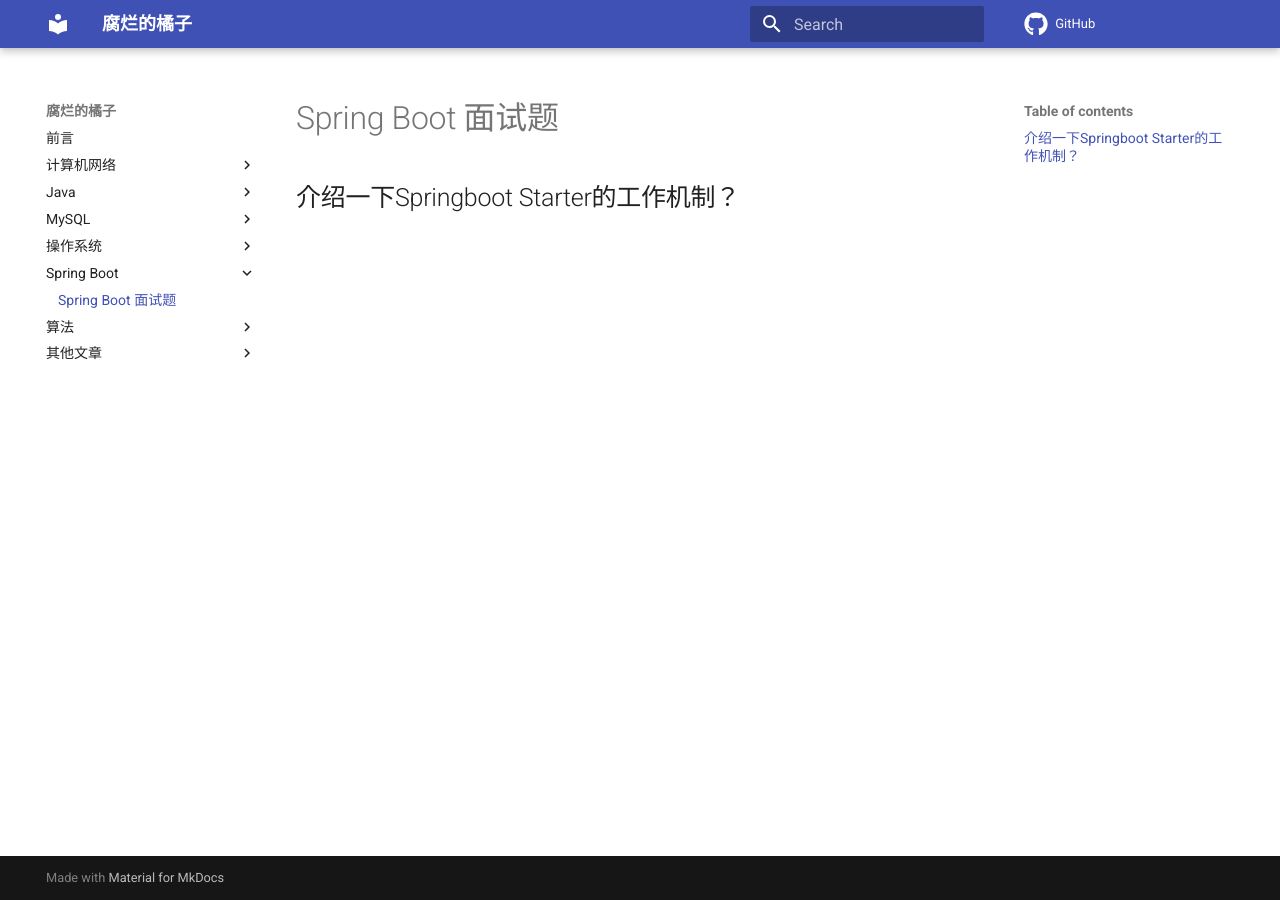
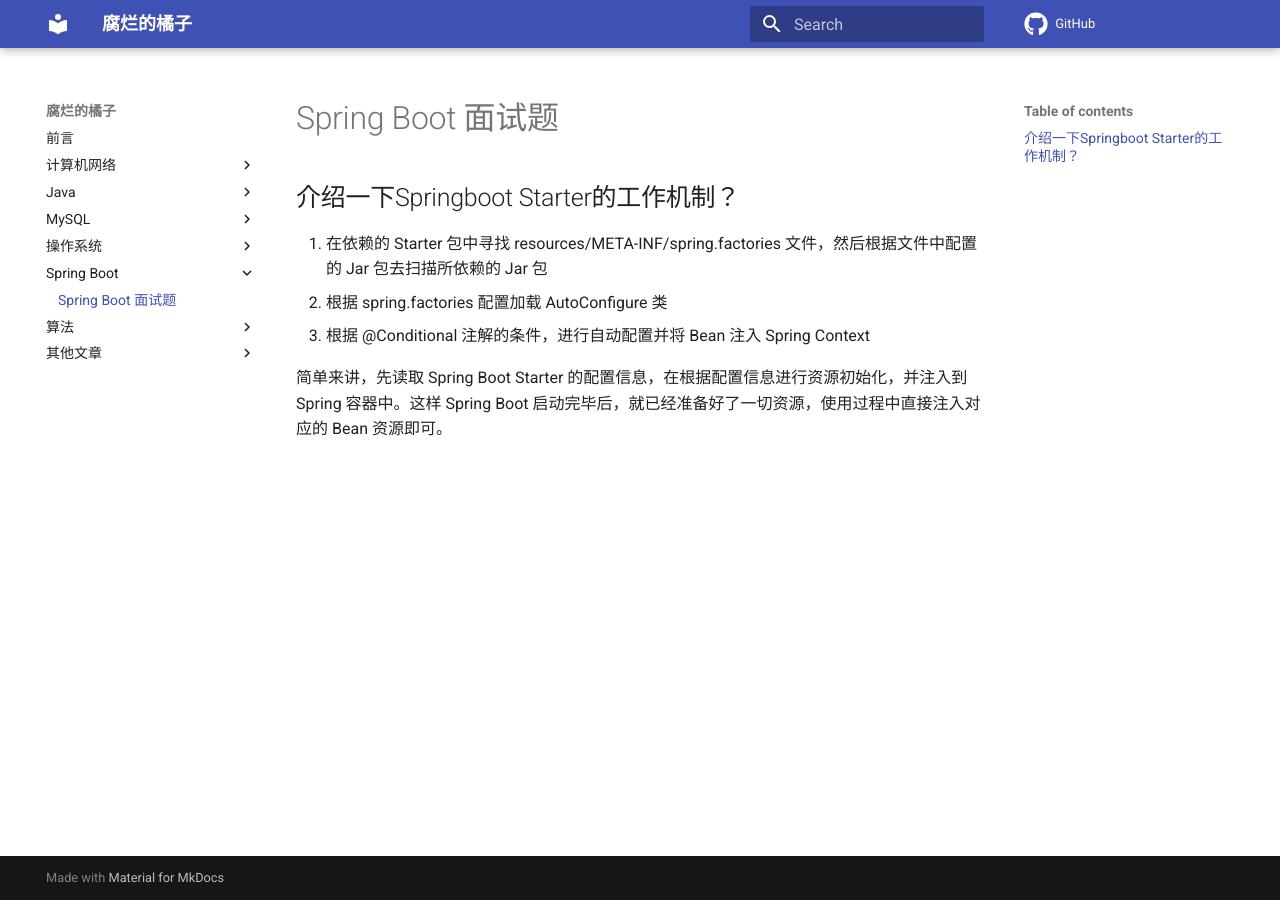
Before and after one commit to z1ming/cs-Hydra, an MkDocs documentation site: the page built from docs/文章/spring-boot.md, in a window 1280 px wide. Built offline with MkDocs 1.6.1 and Material for MkDocs 9.7.7, drawn with Linux system fonts in a browser that asks for light colours; comment, search, counter and statistics services are not loaded.

Commit message:
Update spring-boot.md
Signed-off-by: Ziming Meng <zimingm94@gmail.com>

```diff
--- a/docs/文章/spring-boot.md
+++ b/docs/文章/spring-boot.md
@@ -1,3 +1,10 @@
 # Spring Boot 面试题
 
 ## 介绍一下Springboot Starter的工作机制？
+
+
+1. 在依赖的 Starter 包中寻找 resources/META-INF/spring.factories 文件，然后根据文件中配置的 Jar 包去扫描所依赖的 Jar 包
+2. 根据 spring.factories 配置加载 AutoConfigure 类
+3. 根据 @Conditional 注解的条件，进行自动配置并将 Bean 注入 Spring Context
+
+简单来讲，先读取 Spring Boot Starter 的配置信息，在根据配置信息进行资源初始化，并注入到 Spring 容器中。这样 Spring Boot 启动完毕后，就已经准备好了一切资源，使用过程中直接注入对应的 Bean 资源即可。
```
